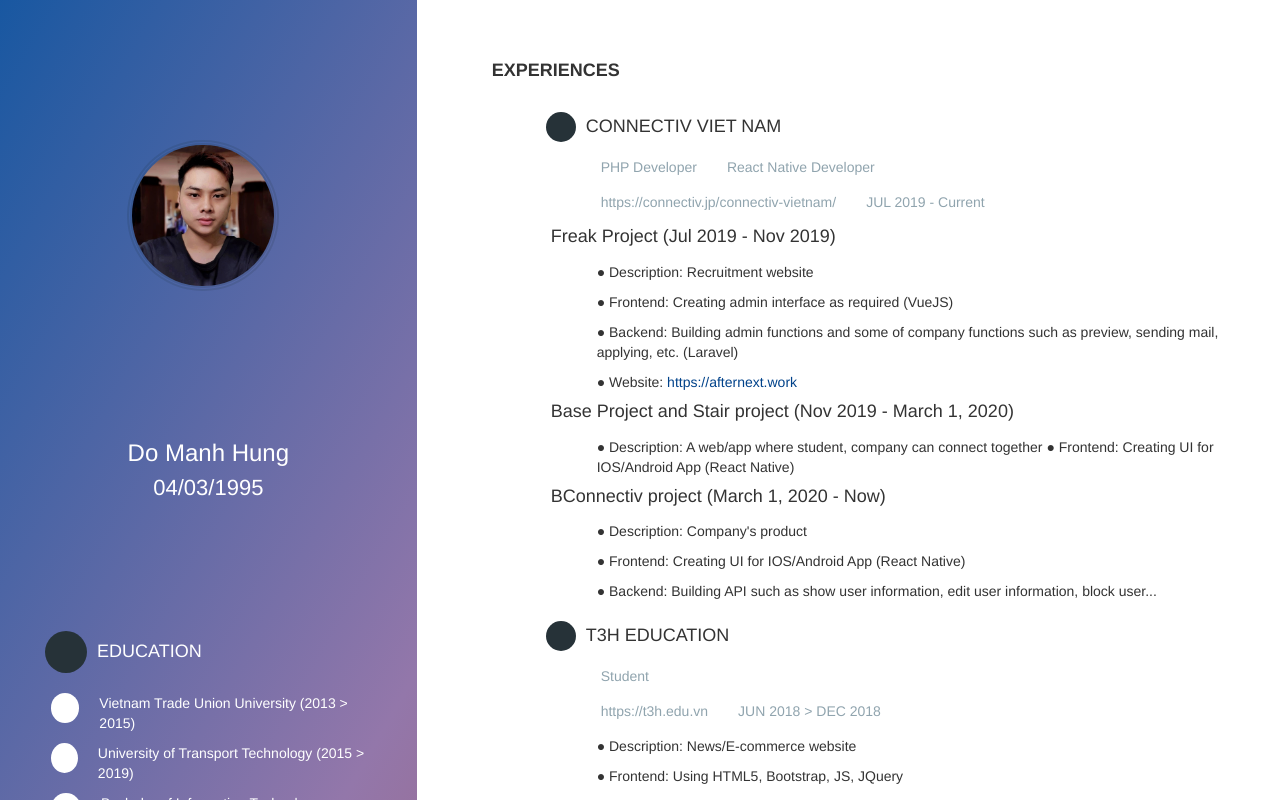
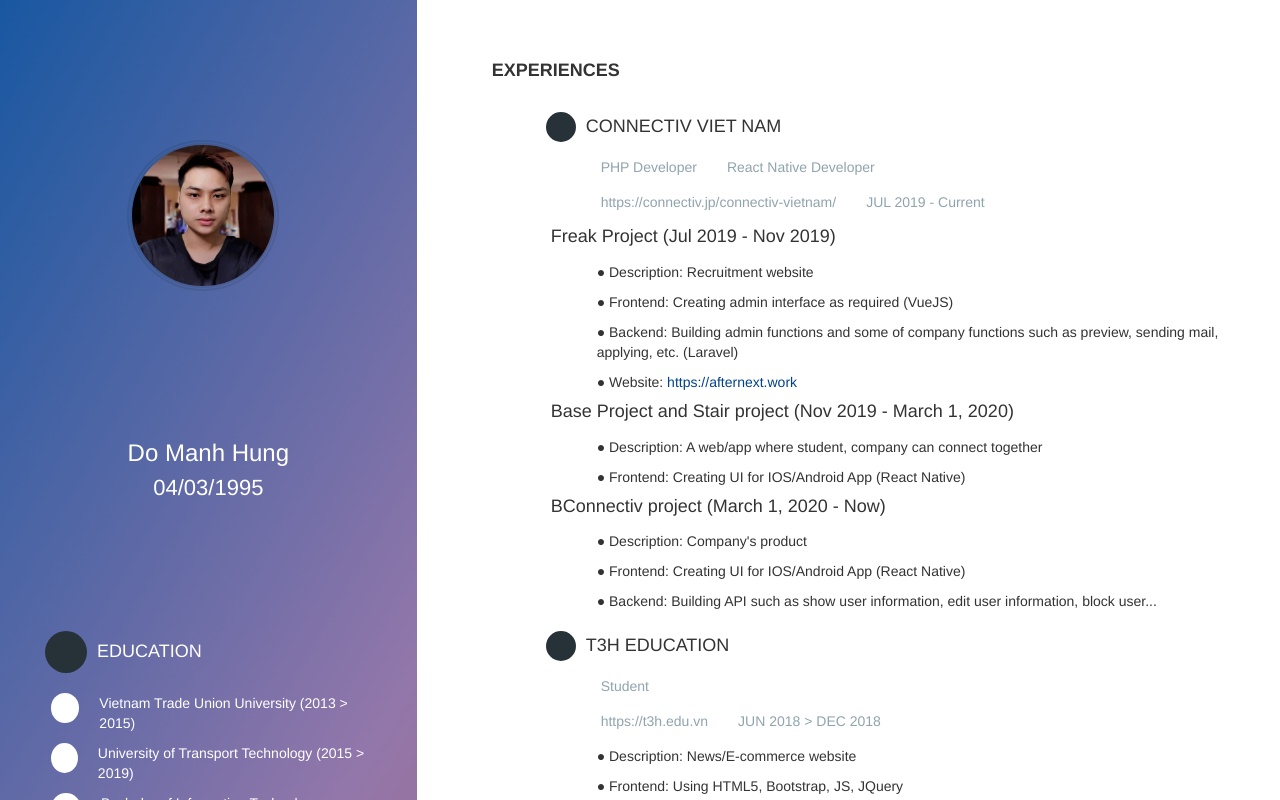
Before and after one commit to hungswifty/HungDoCV, a Vue app: page / in a window 1280 px wide. Shown: the top 800 px of the page. Built offline with nearby package versions, Linux system fonts and the light colour scheme; some icons are missing.

Commit message:
update CV

```diff
--- a/src/App.vue
+++ b/src/App.vue
@@ -304,8 +304,10 @@
                   <ul class="title title-margin">
                     <li>
                       ● Description: A web/app where student, company can
-                      connect together ● Frontend: Creating UI for IOS/Android
-                      App (React Native)
+                      connect together
+                    </li>
+                    <li>
+                      ● Frontend: Creating UI for IOS/Android App (React Native)
                     </li>
                   </ul>
                 </div>
```
